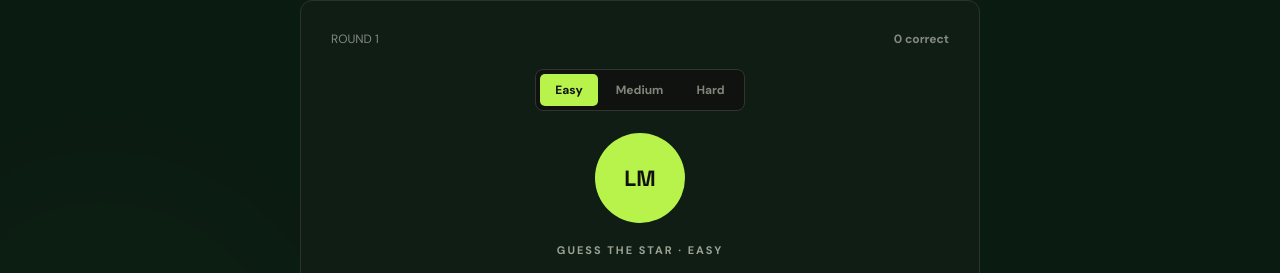
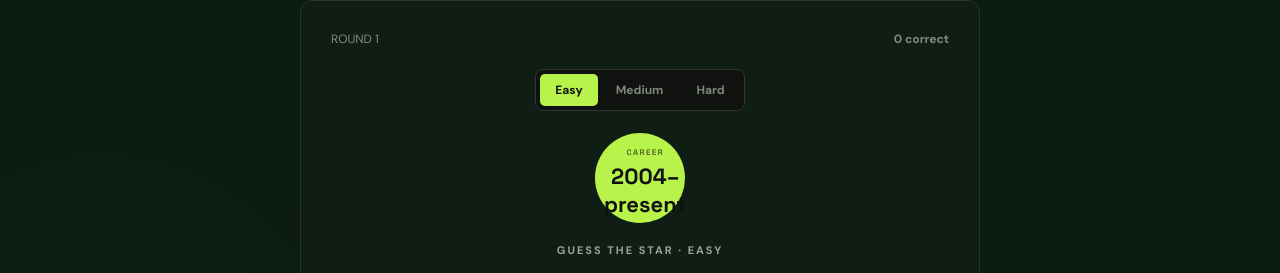
Before and after one commit to MrKhanKu23/MRKHANKU23, a React (Vite) app: page / in a window 1280 px wide. Both pictures are taken after a click on the button "⚡ Play the quiz". Shown: the part 980-1253 px from the top of the page. Built offline with nearby package versions, Linux system fonts and the light colour scheme.

Commit message:
replace quiz initials with career years

```diff
--- a/src/components/SportsQuiz.css
+++ b/src/components/SportsQuiz.css
@@ -26,3 +26,20 @@
 .difficulty + .mystery {
   margin-top: 22px;
 }
+
+.career-years {
+  width: 132px;
+  border-radius: 14px;
+  padding: 14px 9px;
+  font-size: 14px;
+  line-height: 1.15;
+  text-align: center;
+}
+
+.career-years small {
+  display: block;
+  margin-bottom: 5px;
+  font-size: 8px;
+  letter-spacing: 1.4px;
+  opacity: .6;
+}
--- a/src/components/SportsQuiz.tsx
+++ b/src/components/SportsQuiz.tsx
@@ -38,7 +38,7 @@ export function SportsQuiz({ sport }: { sport: Sport }) {
     <div className="difficulty" aria-label="Quiz difficulty">
       {(Object.keys(rules) as Difficulty[]).map((level) => <button key={level} className={difficulty === level ? 'active' : ''} onClick={() => changeDifficulty(level)}>{rules[level].label}</button>)}
     </div>
-    <div className="mystery" style={{ background: sport.accent }}>{player.badge}</div>
+    <div className="mystery career-years" style={{ background: sport.accent }}><small>CAREER</small>{player.years}</div>
     <p className="eyebrow">GUESS THE STAR · {mode.label.toUpperCase()}</p><h3>{player.detail}</h3>
     <p className="clue">{mode.showTeam ? `Represented by ${player.team}` : 'Team hidden — use the record alone'}</p>
     <div className="choices">{choices.map((choice) => <button key={choice.name} className={answer ? (choice.name === player.name ? 'correct' : choice.name === answer ? 'wrong' : '') : ''} onClick={() => choose(choice.name)}>{choice.name}</button>)}</div>
--- /dev/null
+++ b/src/lib/careerYears.ts
@@ -0,0 +1,22 @@
+export const careerYears: Record<string, string> = {
+  // Football
+  'Lionel Messi':'2004–present','Cristiano Ronaldo':'2002–present','Pelé':'1956–1977','Diego Maradona':'1976–1997','Johan Cruyff':'1964–1984','Franz Beckenbauer':'1964–1983','Alfredo Di Stéfano':'1945–1966','Ronaldo Nazário':'1993–2011','Zinedine Zidane':'1989–2006','Michel Platini':'1972–1987','Ronaldinho':'1998–2015','Paolo Maldini':'1985–2009','Garrincha':'1953–1972','Xavi Hernández':'1998–2019','Andrés Iniesta':'2002–2024','Gerd Müller':'1963–1981',
+  // Basketball
+  'Bill Russell':'1956–1969','Michael Jordan':'1984–2003','LeBron James':'2003–present','Kareem Abdul-Jabbar':'1969–1989','Wilt Chamberlain':'1959–1973','Magic Johnson':'1979–1996','Kobe Bryant':'1996–2016','Tim Duncan':'1997–2016','Larry Bird':'1979–1992','Stephen Curry':'2009–present','Shaquille O’Neal':'1992–2011','Hakeem Olajuwon':'1984–2002','Oscar Robertson':'1960–1974','Kevin Durant':'2007–present','Julius Erving':'1971–1987','Moses Malone':'1974–1995',
+  // Tennis
+  'Margaret Court':'1960–1977','Novak Djokovic':'2003–present','Serena Williams':'1995–2022','Rafael Nadal':'2001–2024','Steffi Graf':'1982–1999','Roger Federer':'1998–2022','Helen Wills':'1919–1938','Chris Evert':'1972–1989','Martina Navratilova':'1975–2006','Pete Sampras':'1988–2002','Björn Borg':'1973–1993','Rod Laver':'1956–1979','Billie Jean King':'1959–1990','Andre Agassi':'1986–2006','Monica Seles':'1989–2008','John McEnroe':'1978–2006',
+  // Formula 1
+  'Lewis Hamilton':'2007–present','Michael Schumacher':'1991–2012','Juan Manuel Fangio':'1950–1958','Max Verstappen':'2015–present','Alain Prost':'1980–1993','Sebastian Vettel':'2007–2022','Ayrton Senna':'1984–1994','Jack Brabham':'1955–1970','Niki Lauda':'1971–1985','Nelson Piquet':'1978–1991','Fernando Alonso':'2001–present','Mika Häkkinen':'1991–2001','Jim Clark':'1960–1968','Graham Hill':'1958–1975','Kimi Räikkönen':'2001–2021','Nigel Mansell':'1980–1995',
+  // Baseball
+  'Babe Ruth':'1914–1935','Willie Mays':'1951–1973','Hank Aaron':'1954–1976','Ty Cobb':'1905–1928','Barry Bonds':'1986–2007','Ted Williams':'1939–1960','Walter Johnson':'1907–1927','Cy Young':'1890–1911','Lou Gehrig':'1923–1939','Jackie Robinson':'1947–1956','Mickey Mantle':'1951–1968','Stan Musial':'1941–1963','Honus Wagner':'1897–1917','Roberto Clemente':'1955–1972','Sandy Koufax':'1955–1966','Rickey Henderson':'1979–2003',
+  // American football
+  'Tom Brady':'2000–2022','Jerry Rice':'1985–2004','Jim Brown':'1957–1965','Lawrence Taylor':'1981–1993','Peyton Manning':'1998–2015','Walter Payton':'1975–1987','Joe Montana':'1979–1994','Reggie White':'1985–2000','Barry Sanders':'1989–1998','Patrick Mahomes':'2017–present','Aaron Donald':'2014–2023','Deion Sanders':'1989–2005','Johnny Unitas':'1956–1973','Randy Moss':'1998–2012','Emmitt Smith':'1990–2004','Ray Lewis':'1996–2012',
+  // UFC / MMA
+  'Jon Jones':'2008–present','Georges St-Pierre':'2002–2017','Anderson Silva':'1997–2020','Demetrious Johnson':'2007–2024','Amanda Nunes':'2008–2023','José Aldo':'2004–2024','Khabib Nurmagomedov':'2008–2020','Stipe Miocic':'2010–2024','Valentina Shevchenko':'2003–present','Israel Adesanya':'2012–present','Daniel Cormier':'2009–2020','Max Holloway':'2010–present','Conor McGregor':'2008–present','Randy Couture':'1997–2011','Chuck Liddell':'1998–2018','Joanna Jędrzejczyk':'2012–2022',
+  // Swimming
+  'Michael Phelps':'2000–2016','Katie Ledecky':'2012–present','Jenny Thompson':'1992–2004','Ryan Lochte':'2004–2021','Dara Torres':'1984–2012','Natalie Coughlin':'2001–2016','Mark Spitz':'1965–1972','Matt Biondi':'1984–1992','Emma McKeon':'2013–2024','Kristin Otto':'1982–1989','Ian Thorpe':'1997–2012','Aleksandr Popov':'1991–2004','Katinka Hosszú':'2004–2024','Janet Evans':'1987–1996','Alexander Dityatin':'1975–1981','Inge de Bruijn':'1991–2007',
+  // Volleyball
+  'Karch Kiraly':'1978–2007','Giba':'1995–2014','Sergio Santos':'2001–2016','Regla Torres':'1991–2002','Lang Ping':'1978–1985','Lorenzo Bernardi':'1981–2007','Sergey Tetyukhin':'1992–2018','Mireya Luis':'1983–2000','Zhu Ting':'2011–present','Tijana Bošković':'2013–present','Ivan Zaytsev':'2008–present','Kim Yeon-koung':'2005–present','Ivan Miljković':'1997–2017','Andrea Giani':'1985–2007','Yekaterina Gamova':'1996–2016','Sheilla Castro':'2001–2022',
+  // Track sprint
+  'Usain Bolt':'2004–2017','Michael Johnson':'1989–2000','Allyson Felix':'2003–2022','Florence Griffith Joyner':'1980–1988','Wayde van Niekerk':'2010–present','Shelly-Ann Fraser-Pryce':'2007–2025','Marie-José Pérec':'1988–2000','Carl Lewis':'1979–1997','Elaine Thompson-Herah':'2015–present','Marita Koch':'1976–1987','Yohan Blake':'2005–present','Donovan Bailey':'1991–2001','Maurice Greene':'1995–2008','Jeremy Wariner':'2004–2017','Sanya Richards-Ross':'2002–2016','Veronica Campbell-Brown':'1999–2021',
+};
--- a/src/lib/sportsData.ts
+++ b/src/lib/sportsData.ts
@@ -1,9 +1,10 @@
 import { additionalSports } from './additionalSports';
 import { additionalQuizPlayers } from './additionalQuizPlayers';
 import { nameHonours } from './trophyNames';
+import { careerYears } from './careerYears';
 
 export type RankedItem = { name: string; detail: string; stat: string; badge: string; honours?: string[] };
-export type Player = RankedItem & { team: string; status?: 'active' | 'retired' };
+export type Player = RankedItem & { team: string; status?: 'active' | 'retired'; years?: string };
 export type Sport = {
   id: string;
   name: string;
@@ -87,7 +88,7 @@ const retiredPlayers = new Set([
 ]);
 
 function withStatus(player: Player): Player {
-  return { ...player, status: retiredPlayers.has(player.name) ? 'retired' : 'active' };
+  return { ...player, status: retiredPlayers.has(player.name) ? 'retired' : 'active', years: careerYears[player.name] ?? 'Career years unavailable' };
 }
 
 export const sports: Sport[] = rankedSports.map((sport) => {
```
